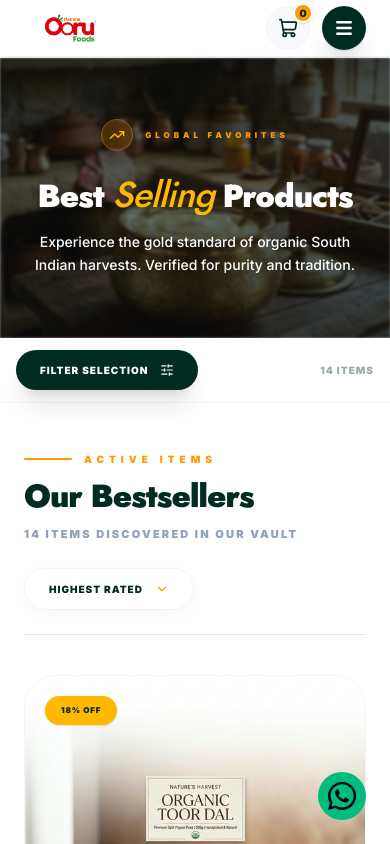
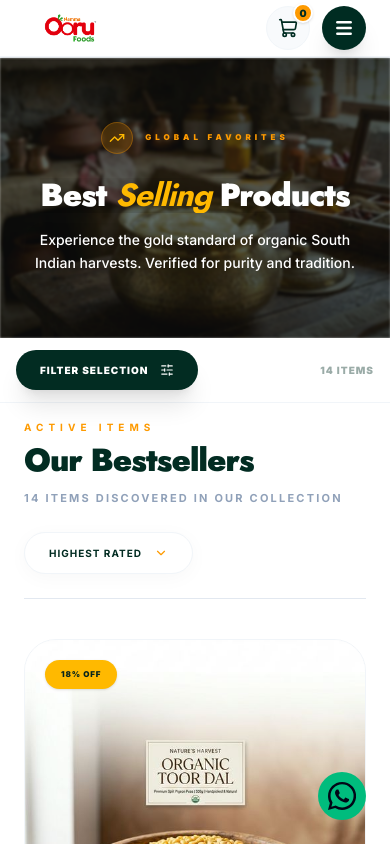
Before and after one commit to balamernstackdev/Namma-ooru-foods, a Next.js app: page /best-selling in a window 390 px wide. Shown: the top 844 px of the page. Built offline with nearby package versions, Linux system fonts and the light colour scheme.

Commit message:
latest code 1

```diff
--- a/src/app/best-selling/page.tsx
+++ b/src/app/best-selling/page.tsx
@@ -39,7 +39,7 @@ export default function BestSellingPage() {
          {/* Cinematic Banner - Responsive Height */}
          <HeroCarousel
             images={['banners/best_1.png', 'banners/best_2.png']}
-            title={<>Best <span className="text-amber-400 italic font-medium text-4xl md:text-6xl xl:text-8xl">Selling</span> Products</>}
+            title={<>Best <span className="text-amber-400 italic font-bold">Selling</span> Products</>}
             subtitle="Experience the gold standard of organic South Indian harvests. Verified for purity and tradition."
             badges={
                <div className="flex items-center gap-3">
@@ -122,24 +122,23 @@ export default function BestSellingPage() {
                </aside>
 
                {/* CONTENT: CATALOG GRID */}
-               <main className="flex-1 bg-slate-50/10 px-6 md:px-10 lg:px-16 pt-12 lg:pt-14 pb-6">
+               <main className="flex-1 bg-slate-50/10 px-6 md:px-10 lg:px-16 pt-4 md:pt-8 pb-6">
 
                   {/* Unified Header & Filter Module */}
                   <div className="flex flex-col lg:flex-row lg:items-end justify-between mb-10 pb-6 border-b border-slate-200 gap-6">
                      <div className="flex flex-col text-left">
-                        <div className="flex items-center gap-3 mb-3">
-                           <div className="h-[2px] w-12 bg-amber-500 rounded-full" />
-                           <span className="text-[10px] font-black text-amber-500 uppercase tracking-[0.5em]">Active Items</span>
+                        <div className="flex items-center gap-3 mb-2">
+                           <span className="text-[10px] font-bold text-amber-500 uppercase tracking-[0.5em]">Active Items</span>
                         </div>
                         <h1 className="text-[#022c22] font-black tracking-tighter text-4xl md:text-5xl lg:text-6xl leading-none mb-3">
                            {activeCategory === 'All' ? 'Our Bestsellers' : activeCategory}
                         </h1>
-                        <span className="text-[11px] font-black text-slate-400 uppercase tracking-[0.2em]">{filteredProducts.length} Items discovered in our vault</span>
+                        <span className="text-[11px] font-bold text-slate-400 uppercase tracking-[0.2em]">{filteredProducts.length} Items discovered in our collection</span>
                      </div>
 
                      <div className="flex items-center gap-4">
                         <span className="hidden md:inline-block text-[10px] font-black uppercase tracking-[0.2em] text-slate-300">Sort Selection</span>
-                        <button className="text-[10px] sm:text-[11px] font-black text-[#022c22] uppercase tracking-[0.1em] flex items-center gap-3 bg-white px-6 md:px-8 py-3 md:py-4 rounded-xl shadow-[0_4px_20px_rgba(0,0,0,0.03)] border border-slate-100 hover:border-amber-400 transition-all active:scale-95">
+                        <button className="text-[10px] sm:text-[11px] font-bold text-[#022c22] uppercase tracking-[0.1em] flex items-center gap-3 bg-white px-6 md:px-8 py-3 md:py-4 rounded-xl shadow-[0_4px_20px_rgba(0,0,0,0.03)] border border-slate-100 hover:border-amber-400 transition-all active:scale-95">
                            Highest Rated <ChevronDown size={14} className="text-amber-500" />
                         </button>
                      </div>
--- a/src/app/cart/page.tsx
+++ b/src/app/cart/page.tsx
@@ -30,14 +30,14 @@ const CartPage = () => {
             <div className="h-32 w-32 rounded-full bg-slate-50 flex items-center justify-center mb-10">
               <ShoppingBag className="h-12 w-12 text-slate-200" />
             </div>
-            <h2 className="text-2xl font-black text-[#022c22] uppercase tracking-tighter mb-4">Your Products is Empty</h2>
+            <h2 className="text-2xl font-bold text-[#022c22] uppercase tracking-tighter mb-4">Your Products is Empty</h2>
             <p className="text-slate-400 font-medium max-w-md mx-auto mb-12 leading-relaxed uppercase text-[11px] tracking-widest">
               It looks like you haven't selected any organic Items yet. Start exploring our traditional harvests.
             </p>
             <Link
               href="/products"
               style={{ backgroundColor: '#022c22' }}
-              className="px-12 py-5 rounded-2xl text-[10px] font-black uppercase tracking-[0.4em] text-white shadow-2xl shadow-emerald-950/20 hover:scale-105 transition-all"
+              className="px-12 py-5 rounded-2xl text-[10px] font-bold uppercase tracking-[0.4em] text-white shadow-2xl shadow-emerald-950/20 hover:scale-105 transition-all"
             >
               Explore Catalog
             </Link>
@@ -50,10 +50,10 @@ const CartPage = () => {
               {/* Shipping Progress */}
               <div className="bg-white rounded-3xl p-8 border border-slate-100 shadow-sm mb-4">
                 <div className="flex items-center justify-between mb-4">
-                  <span className="text-[11px] font-black uppercase tracking-widest text-[#022c22]">
+                  <span className="text-[11px] font-bold uppercase tracking-widest text-[#022c22]">
                     {total >= freeShippingThreshold ? '🎉 Free Shipping Applied!' : `Add ₹${freeShippingThreshold - total} for FREE delivery`}
                   </span>
-                  <span className="text-amber-500 font-black text-xs">{progress.toFixed(0)}%</span>
+                  <span className="text-amber-500 font-bold text-xs">{progress.toFixed(0)}%</span>
                 </div>
                 <div className="h-2 w-full bg-slate-100 rounded-full overflow-hidden">
                   <div
@@ -139,11 +139,11 @@ const CartPage = () => {
                 <div className="flex flex-col gap-4">
                   <button
                     style={{ backgroundColor: '#022c22' }}
-                    className="w-full flex items-center justify-center gap-4 py-6 rounded-2xl text-[11px] font-black uppercase tracking-[0.4em] text-white shadow-2xl shadow-emerald-950/20 hover:scale-[1.02] active:scale-[0.98] transition-all"
+                    className="w-full flex items-center justify-center gap-4 py-6 rounded-2xl text-[11px] font-bold uppercase tracking-[0.4em] text-white shadow-2xl shadow-emerald-950/20 hover:scale-[1.02] active:scale-[0.98] transition-all"
                   >
                     Proceed to Checkout <ArrowRight className="h-4 w-4" />
                   </button>
-                  <Link href="/products" className="text-center py-4 text-[10px] font-black uppercase tracking-widest text-slate-400 hover:text-[#022c22] transition-colors">
+                  <Link href="/products" className="text-center py-4 text-[10px] font-bold uppercase tracking-widest text-slate-400 hover:text-[#022c22] transition-colors">
                     Continue Shopping
                   </Link>
                 </div>
--- a/src/app/products/page.tsx
+++ b/src/app/products/page.tsx
@@ -98,7 +98,7 @@ const ProductsContent = () => {
                 <div className="flex flex-col">
                   <div className="flex items-center gap-3 mb-8 px-2">
                     <div className="h-2 w-2 rounded-full bg-amber-500" />
-                    <span className="text-[11px] font-black uppercase tracking-[0.4em] text-emerald-950">Catalog Genre</span>
+                    <span className="text-[11px] font-black uppercase tracking-[0.4em] text-emerald-950">Shop by Category</span>
                   </div>
                   <div className="flex flex-col gap-3">
                     {categories.map((cat) => {
```
